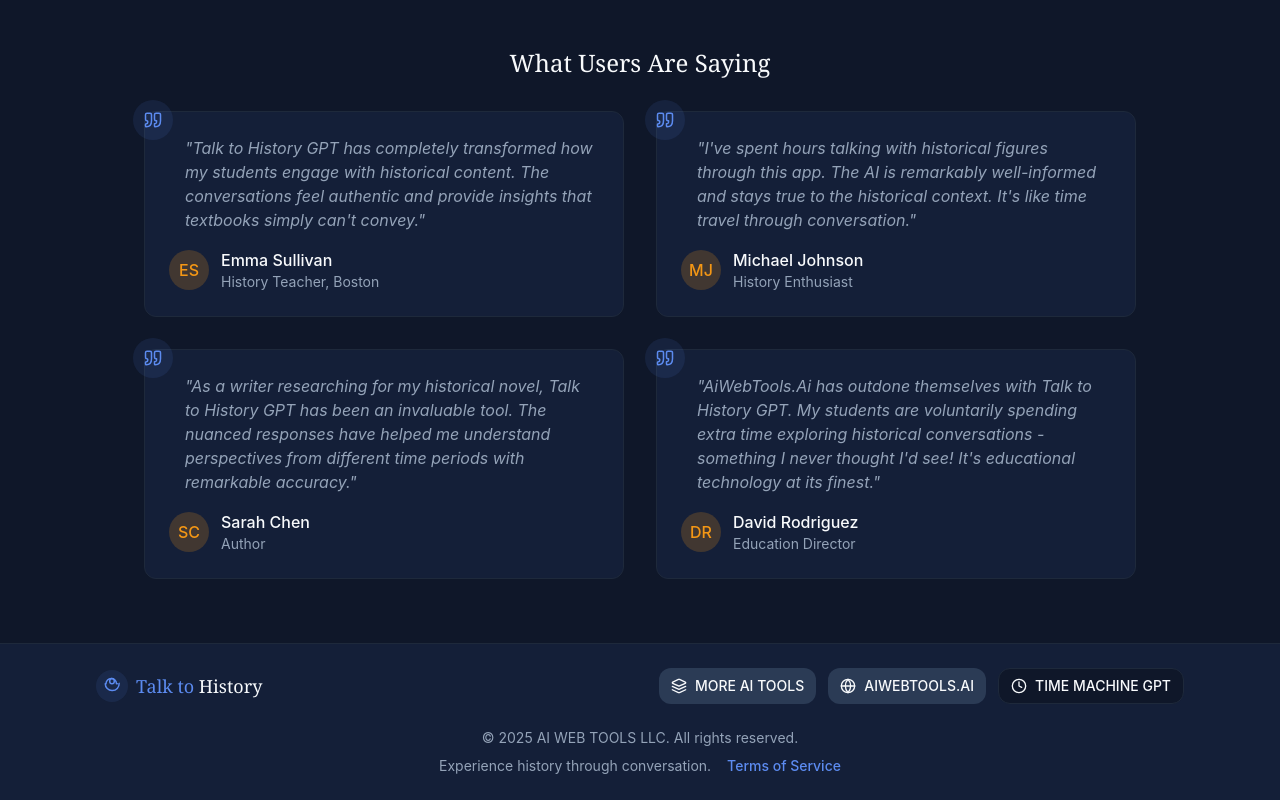
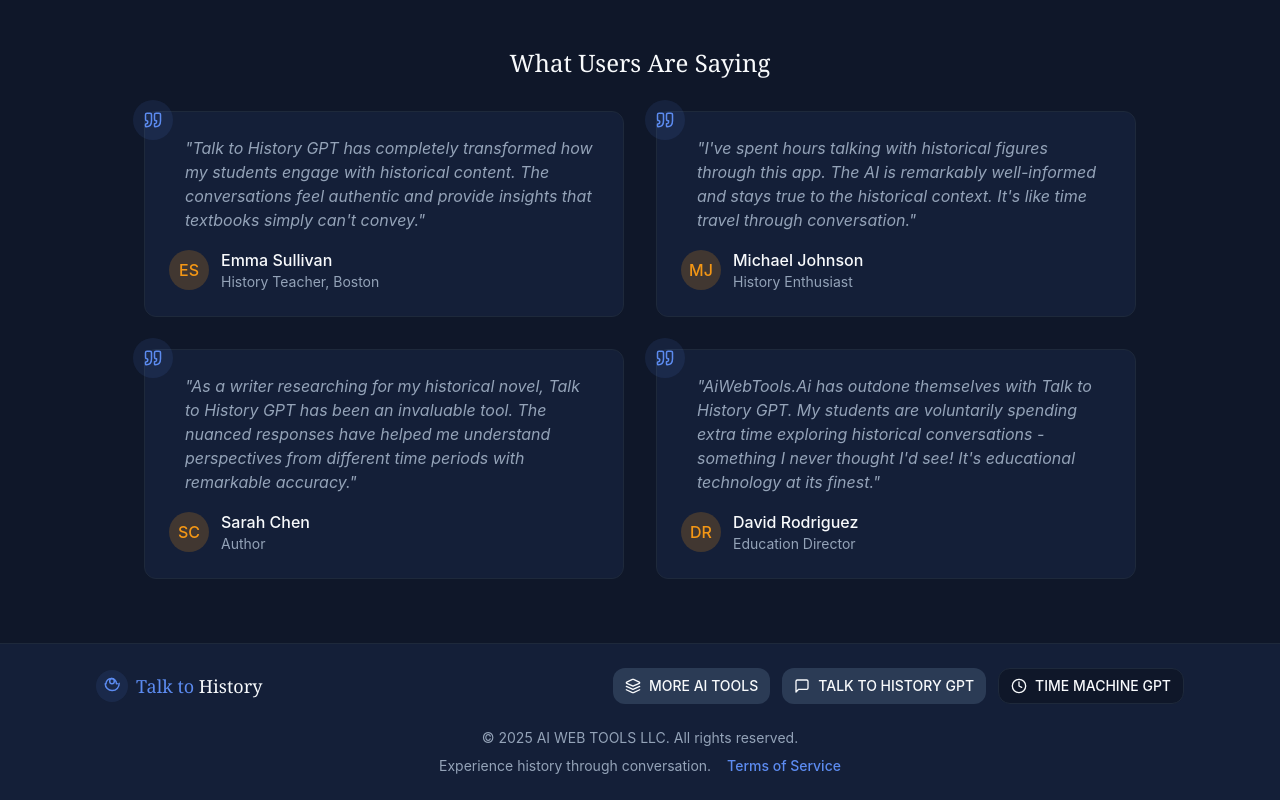
Before and after one commit to aiwebtools/talk-to-history-gpt, a React (Vite) app: page / in a window 1280 px wide. Shown: the part 1416-2216 px from the top of the page. Built offline with nearby package versions, Linux system fonts and the light colour scheme.

Commit message:
Replace AIWebTools button
Replaced the AIWebTools button in the footer with a "Talk To History GPT" button, linking to the appropriate URL.

```diff
--- a/src/components/layout/Footer.tsx
+++ b/src/components/layout/Footer.tsx
@@ -1,7 +1,7 @@
 
 import React from 'react';
 import Button from '@/components/shared/Button';
-import { Clock, Globe, Layers } from 'lucide-react';
+import { Clock, Layers, MessageSquare } from 'lucide-react';
 
 interface FooterProps {
   isFacebookBrowser: boolean;
@@ -46,14 +46,14 @@ const Footer: React.FC<FooterProps> = ({ isFacebookBrowser }) => {
               </Button>
             </a>
 
-            <a href="https://aiwebtools.ai" target="_blank" rel="noopener noreferrer">
+            <a href="https://chatgpt.com/g/g-kHdIkYTdG-talk-to-history-gpt" target="_blank" rel="noopener noreferrer">
               <Button
                 variant="secondary"
                 size="sm"
                 className="flex items-center gap-2"
-                icon={<Globe size={16} />}
+                icon={<MessageSquare size={16} />}
               >
-                AIWEBTOOLS.AI
+                TALK TO HISTORY GPT
               </Button>
             </a>
 
```
